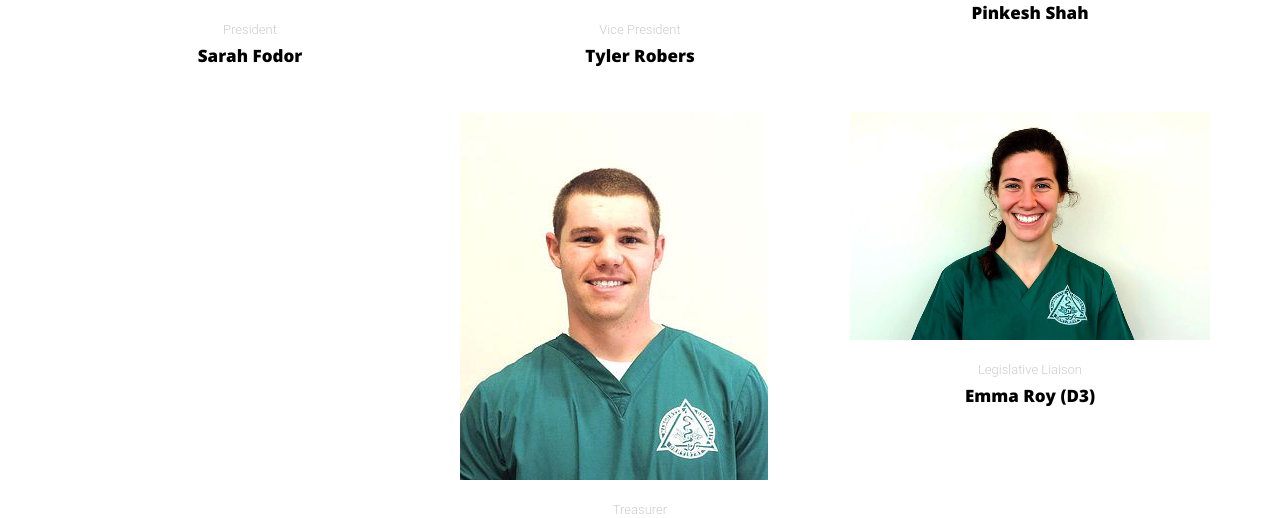
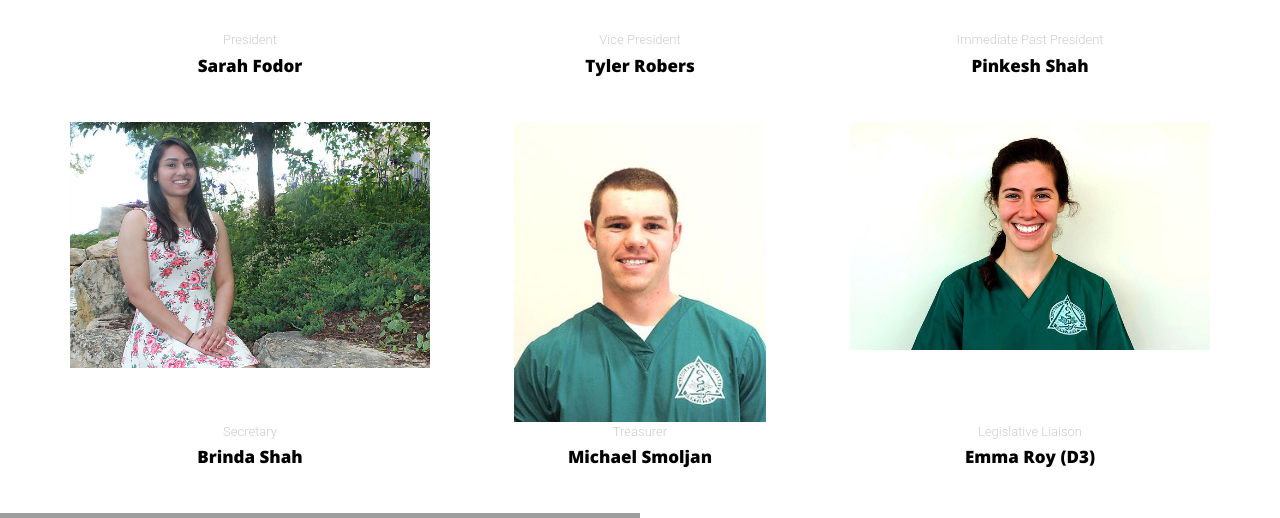
Before and after one commit to rcisneros138/ASDASite, a Django app: page /committees/ in a window 1280 px wide. Shown: the part 1097-1615 px from the top of the page. Run offline with Django 3.2, Linux system fonts and the light colour scheme; parts of the project's set-up code (start-up, migrations or seed data) failed here and were passed over; some libraries are stand-ins or nearby versions; grey boxes are pictures that could not be loaded.

Commit message:
css changes

```diff
--- a/ASDA/static/css/site.css
+++ b/ASDA/static/css/site.css
@@ -49,3 +49,34 @@
   resize: vertical;
   height: 6em;
 }
+
+.copyrightFooter{
+  margin-top:20px;
+}
+/*FRONT PAGE BLOG*/
+.blogRow{
+  padding: 1.5em;
+}
+.blogBody{
+  min-height: 7em;
+  max-height: 7em;
+}
+.imageHolder {
+  min-height: 300px; /*can be anything*/
+  width: 100%; /*can be anything*/
+  display: inline-block;
+  vertical-align: top; /*not required*/
+  position: relative;
+}
+.centerImage {
+  max-height: 300px;
+  max-width: 100%;
+  width: auto;
+  height: auto;
+  position: absolute;
+  top: 0;
+  bottom: 0;
+  left: 0;
+  right: 0;
+  margin: 0 auto;
+}
--- a/ASDAWebApp/static/css/site.css
+++ /dev/null
@@ -1,64 +0,0 @@
-.bg-holder{
-    width: 100%;
-    height: 100%;
-}
-#pic1 {
-  background-image: url("../img/marquettebuilding.jpg");
-}
-
-.img-preview-fixed{
-  max-width: 350px;
-  max-height: 350px;
-  margin: auto;
-}
-
-a:link {
-    text-decoration: none;
-}
-a:visited {
-    text-decoration: none;
-}
-a:hover {
-    text-decoration: none;
-}
-a:active {
-    text-decoration: none;
-}
-
-.gold{
-  color: #FFB400;
-}
-
-.bold{
-  font-weight: bold;
-}
-
-.mapholder{
-    height: 300px;
-}
-
-#map {
-  height: 100%;
-  width: 100%;
-}
-
-.address p{
-  margin-bottom: 0px;
-}
-.address{
-  margin-bottom: 10px;
-}
-
-#bodyInput{
-  resize: vertical;
-  height: 6em;
-}
-
-/*FRONT PAGE BLOG*/
-.blogRow{
-  padding: 1.5em;
-}
-.blogBody{
-  min-height: 7em;
-  max-height: 7em;
-}
--- a/ASDAWebApp/templates/ASDAWebApp/Committees/Committees.html
+++ b/ASDAWebApp/templates/ASDAWebApp/Committees/Committees.html
@@ -10,44 +10,47 @@
           <p class="fh5co-sub">Lorem ipsum dolor sit amet, consectetur adipisicing elit. Velit est facilis maiores, perspiciatis accusamus asperiores sint consequuntur debitis. Ut, dolores sit amet consectetur adipisicing elit.</p>
           <div class="fh5co-spacer fh5co-spacer-sm"></div>
         </div>
-      </br>
-      </br>
-        <div class="col-md-4 col-sm-6 col-xs-6 col-xxs-12 text-center fh5co-work-item work-box">
-          <figure><a href="#"><img class="img-responsive" src={% static 'img/BookClub2.jpeg' %} alt="Free HTML5 Template"></a></figure>
+      </br><br/>
+        <div class="col-md-4 col-sm-6 col-xs-6 col-xs-12 text-center fh5co-work-item work-box">
+          <div class="imageHolder">
+            <a href="#"><img class="img-responsive centerImage" src={% static 'img/BookClub2.jpeg' %}></a>
+          </div>
           <p class="fh5co-category">President </p>
           <h3 class="heading">Sarah Fodor</h3>
         </div>
-        <div class="col-md-4 col-sm-6 col-xs-6 col-xxs-12 text-center fh5co-work-item work-box">
-          <figure><a href="#"><img class="img-responsive" src={% static 'img/BookClub2.jpeg' %} alt="Free HTML5 Template"></a></figure>
+        <div class="col-md-4 col-sm-6 col-xs-6 col-xs-12 text-center fh5co-work-item work-box">
+          <div class="imageHolder">
+            <a href="#"><img class="img-responsive centerImage" src={% static 'img/BookClub2.jpeg' %}></a>
+          </div>
           <p class="fh5co-category">Vice President </p>
           <h3 class="heading">Tyler Robers</h3>
         </div>
-
-        <div class="clearfix visible-sm-block visible-xs-block"></div>
-
-        <div class="col-md-4 col-sm-6 col-xs-6 col-xxs-12 text-center fh5co-work-item work-box">
-          <figure><a href="#"><img class="img-responsive" src={% static 'img/Pinkesh.jpeg' %}></a></figure>
+        <div class="col-md-4 col-sm-6 col-xs-6 col-xs-12 text-center fh5co-work-item work-box">
+          <div class="imageHolder">
+            <a href="#"><img class="img-responsive centerImage" src={% static 'img/Pinkesh.jpeg' %}></a>
+          </div>
           <p class="fh5co-category">Immediate Past President </p>
           <h3 class="heading">Pinkesh Shah</h3>
         </div>
 
-        <div class="clearfix visible-md-block visible-lg-block"></div>
-
-        <div class="col-md-4 col-sm-6 col-xs-6 col-xxs-12 text-center fh5co-work-item work-box">
-          <figure><img class="img-responsive" src={% static 'img/Brinda.jpeg' %}></figure>
-          <p class="fh5co-category">Secretary  </p>
+        <div class="col-md-4 col-sm-6 col-xs-6 col-xs-12 text-center fh5co-work-item work-box">
+          <div class="imageHolder">
+            <img class="img-responsive centerImage" src={% static 'img/Brinda.jpeg' %}>
+          </div>
+          <p class="fh5co-category">Secretary</p>
           <h3 class="heading">Brinda Shah</h3>
+      </div>
+        <div class="col-md-4 col-sm-6 col-xs-6 col-xs-12 text-center fh5co-work-item work-box">
+          <div class="imageHolder">
+          </div>
+            <a href="#"><img class="centerImage" src={% static 'img/Michael.jpeg' %} </a>
+            <p class="fh5co-category">Treasurer </p>
+            <h3 class="heading">Michael Smoljan</h3>
         </div>
-
-        <div class="clearfix visible-sm-block visible-xs-block"></div>
-
-        <div class="col-md-4 col-sm-6 col-xs-6 col-xxs-12 text-center fh5co-work-item work-box">
-          <figure><a href="#"><img class="img-responsive" src={% static 'img/Michael.jpeg' %} </a></figure>
-          <p class="fh5co-category">Treasurer </p>
-          <h3 class="heading">Michael Smoljan</h3>
-        </div>
-        <div class="col-md-4 col-sm-6 col-xs-6 col-xxs-12 text-center fh5co-work-item work-box">
-          <figure><a href="#"><img class="img-responsive" src={% static 'img/Emma.jpeg' %}></a></figure>
+        <div class="col-md-4 col-sm-6 col-xs-6 col-xs-12 text-center fh5co-work-item work-box">
+          <div class="imageHolder">
+            <a href="#"><img class="centerImage" src={% static 'img/Emma.jpeg' %}></a>
+          </div>
           <p class="fh5co-category">Legislative Liaison </p>
           <h3 class="heading">Emma Roy (D3) </h3>
         </div>
--- a/ASDAWebApp/templates/ASDAWebApp/Generic/genericFooter.html
+++ b/ASDAWebApp/templates/ASDAWebApp/Generic/genericFooter.html
@@ -6,13 +6,12 @@
   <a href="#" class="fh5co-arrow fh5co-gotop footer-box"><i class="ti-angle-up"></i></a>
   <div class="container">
     <div class="row">
-      <div class="col-md-4 col-sm-6 footer-box">
+      <div class="col-md-7 col-sm-6 footer-box">
         <h3 class="fh5co-footer-heading">About us</h3>
         <p>Lorem ipsum dolor sit amet, consectetur adipisicing elit. Minima delectus dolorem fugit totam, commodi ad.</p>
         <p><a href="#" class="btn btn-outline btn-sm">I'm a button</a></p>
-
       </div>
-      <div class="col-md-4 col-sm-6 footer-box">
+      <div class="col-md-5 col-sm-6 footer-box">
         <h3 class="fh5co-footer-heading">Links</h3>
         <ul class="fh5co-footer-links">
           <li><a href="#">Terms &amp; Conditions</a></li>
@@ -22,28 +21,28 @@
           <li><a href="#">Log in</a></li>
         </ul>
       </div>
-      <div class="col-md-4 col-sm-12 footer-box">
+    </div>
+    <div class="row">
+      <div class="col-md-7 col-sm-12 footer-box">
         <h3 class="fh5co-footer-heading">Get in touch</h3>
         <ul class="fh5co-social-icons">
-
           <li><a href="https://plus.google.com/u/0/111559584108125364001/posts"><i class="ti-google"></i></a></li>
           <li><a href="https://twitter.com/marquetteasda"><i class="ti-twitter-alt"></i></a></li>
           <li><a href="https://www.facebook.com/MarquetteASDA"><i class="ti-facebook"></i></a></li>
           <li><a href="https://www.instagram.com/marquetteasda/"><i class="ti-instagram"></i></a></li>
           <li><a href="https://www.youtube.com/user/marquetteasda"><i class="ti-youtube"></i></a></li>
         </ul>
-        </ul>
       </div>
-      <div class="col-md-12 footer-box">
-        <div class="fh5co-copyright">
-        <p>&copy; Marquette 2016 <br>Designed by Raymond Cisneros &amp; Keith Hetzel</p>
+
+      <div class="col-md-5 footer-box">
+        <div class="copyrightFooter">
+        <p>Copyright &copy; Marquette 2016<br>Designed by Raymond Cisneros &amp; Keith Hetzel</p>
         </div>
       </div>
+    </div>
+  </div>
 
-    </div>
-    <!-- END row -->
-    <div class="fh5co-spacer fh5co-spacer-md"></div>
-  </div>
+  <div class="fh5co-spacer fh5co-spacer-md"></div>
 </footer>
 
 <script type="text/javascript" src="{% static 'js/jquery.min.js' %}"></script>
--- a/ASDAWebApp/templates/ASDAWebApp/SmallHeader.html
+++ b/ASDAWebApp/templates/ASDAWebApp/SmallHeader.html
@@ -151,9 +151,8 @@
 					</div>
 					<div class="col-md-12 footer-box text-center">
 						<div class="fh5co-copyright">
-						<p class="copyright text-muted">Copyright &copy; Marquette 2016</p>
+						<p class="copyright text-muted">Small Header Copyright &copy; Marquette 2016</p>
 						<ul class="fh5co-social-icons">
-
 							<li><a href="#"><i class="ti-google"></i></a></li>
 							<li><a href="#"><i class="ti-twitter-alt"></i></a></li>
 							<li><a href="#"><i class="ti-facebook"></i></a></li>
```
Also changed, not shown: ASDAWebApp/templates/ASDAWebApp/Home/HomeFooter.html (+8 -30 lines).
